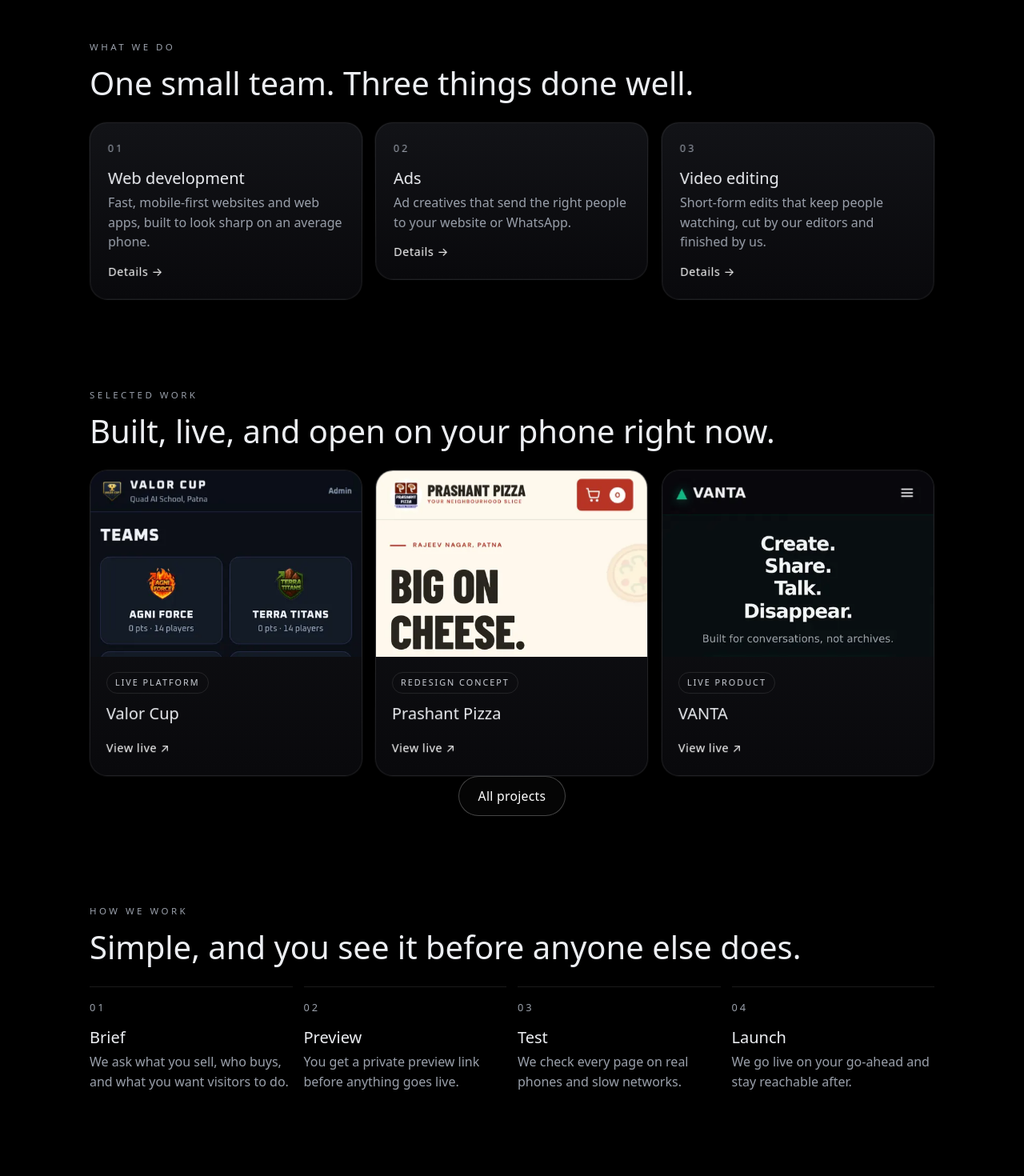
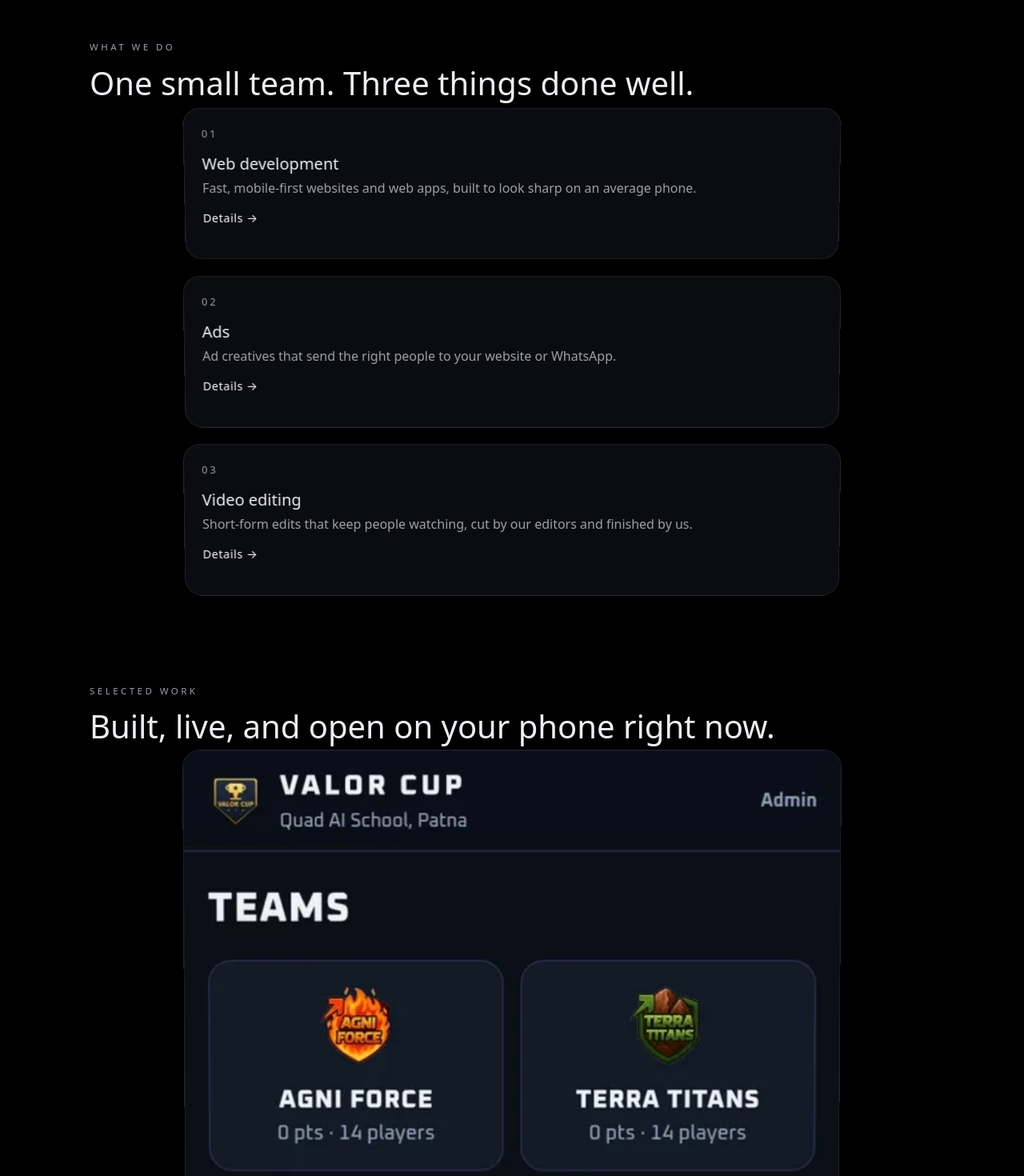
Before and after one commit to Sanny1921/kreation, a React (Vite) app: page / in a window 1280 px wide. Shown: the part 860-2330 px from the top of the page at 80% size. Built offline with nearby package versions, Linux system fonts and the light colour scheme.

Commit message:
Home: stacking cards for services and work

```diff
--- a/src/pages/Home.jsx
+++ b/src/pages/Home.jsx
@@ -1,3 +1,5 @@
+import { useRef } from 'react';
+import useStack from '../lib/useStack.js';
 import { Link } from '../lib/router.jsx';
 import { waLink } from '../lib/perf.js';
 import { PROJECTS, SERVICES, STEPS } from '../lib/data.js';
@@ -9,6 +11,10 @@
 
 export default function Home() {
   const featured = PROJECTS.slice(0, 3);
+  const svcRef = useRef(null);
+  const wrkRef = useRef(null);
+  useStack(svcRef);
+  useStack(wrkRef);
   return (
     <>
       <section className="hero wrap">
@@ -45,16 +51,16 @@
             <p className="eyebrow">What we do</p>
             <h2>One small team. Three things done well.</h2>
           </Reveal>
-          <div className="grid3">
+          <div className="stack-list svc-stack" ref={svcRef}>
             {SERVICES.map((s, i) => (
-              <Reveal key={s.id} delay={i * 70}>
+              <div className="stk" key={s.id} style={{ '--i': i }}><div className="stk-in"><Reveal>
                 <Card3D as={Link} to="/services" className="card svc-card">
                   <span className="num">{s.n}</span>
                   <h3>{s.title}</h3>
                   <p className="muted">{s.lead}</p>
                   <span className="more">Details &rarr;</span>
                 </Card3D>
-              </Reveal>
+              </Reveal></div></div>
             ))}
           </div>
         </section>
@@ -66,9 +72,9 @@
             <p className="eyebrow">Selected work</p>
             <h2>Built, live, and open on your phone right now.</h2>
           </Reveal>
-          <div className="grid3 work-grid">
+          <div className="stack-list work-stack" ref={wrkRef}>
             {featured.map((p, i) => (
-              <Reveal key={p.id} delay={i * 70}>
+              <div className="stk" key={p.id} style={{ '--i': i }}><div className="stk-in"><Reveal>
                 <Card3D as="a" href={p.url} target="_blank" rel="noopener noreferrer" className="card proj" aria-label={`${p.title}, opens the live site`}>
                   <Img src={p.img} alt={`${p.title} on a phone`} width={520} height={1126} className="shot" />
                   <div className="proj-b">
@@ -77,7 +83,7 @@
                     <span className="more">View live &#8599;</span>
                   </div>
                 </Card3D>
-              </Reveal>
+              </Reveal></div></div>
             ))}
           </div>
           <Reveal className="center">
--- a/src/styles.css
+++ b/src/styles.css
@@ -211,3 +211,5 @@
 .heart{background:linear-gradient(180deg,#fff,#8e94a1);-webkit-background-clip:text;background-clip:text;color:transparent;font-size:1rem;display:inline-block;animation:beat 2.4s ease-in-out infinite}
 @keyframes beat{0%,60%,100%{transform:scale(1)}30%{transform:scale(1.18)}}
 @media (prefers-reduced-motion:reduce){.heart{animation:none}}
+
+.work-stack .proj,.svc-stack .card{background:#0b0c10}
```
